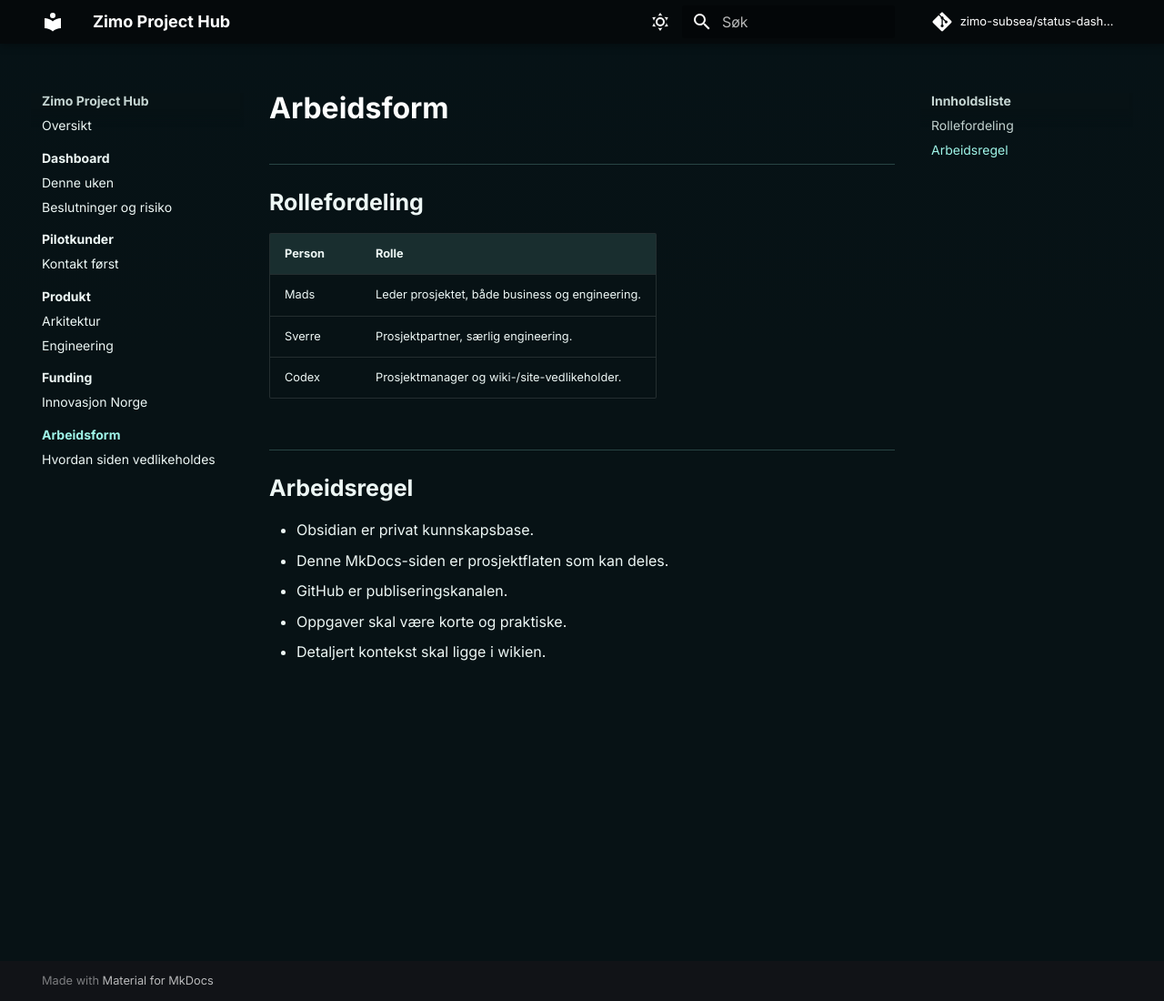
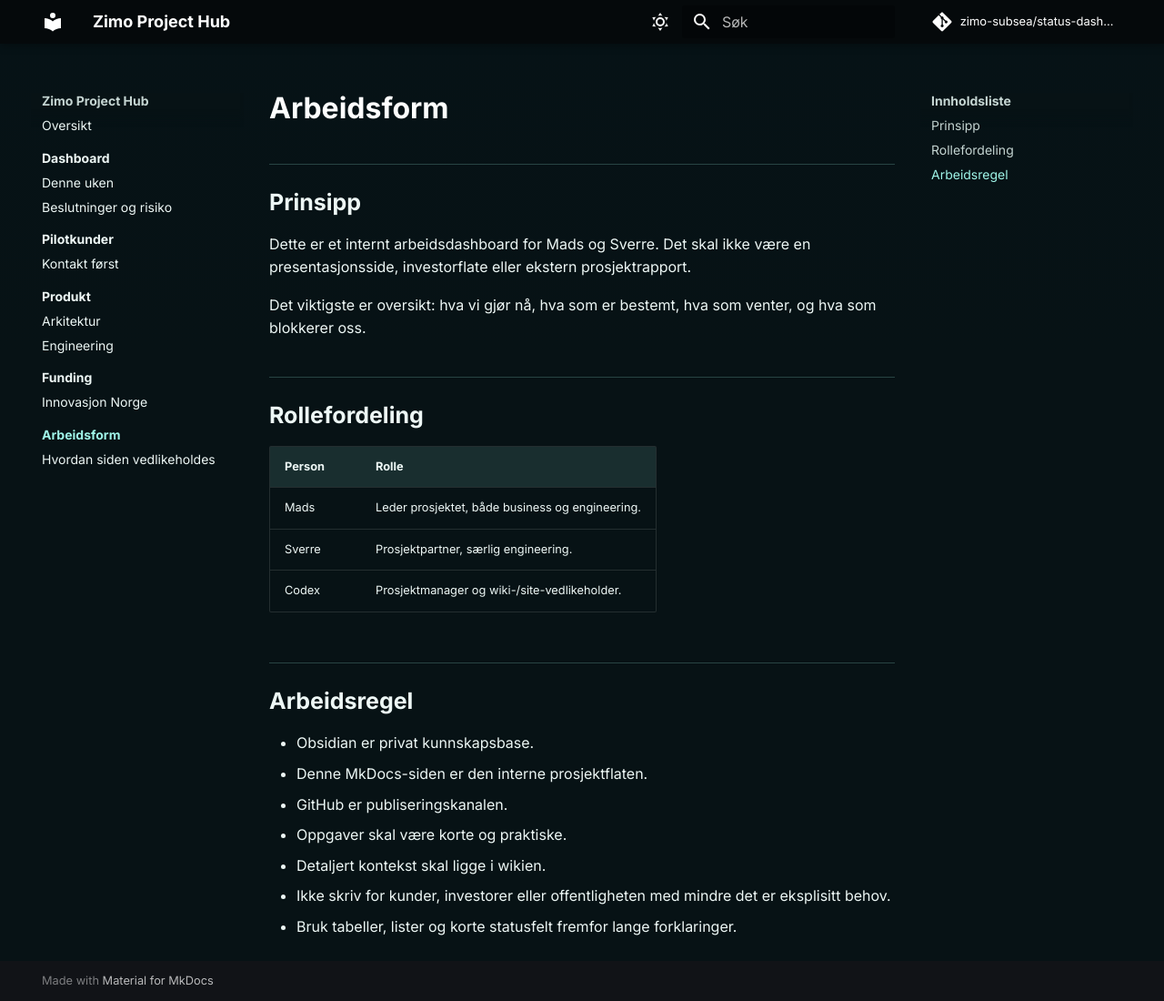
Before and after one commit to zimo-subsea/status-dashboard, an MkDocs documentation site: the page built from docs/arbeidsform/index.md, in a window 1280 px wide and 1100 px high. Shown: the whole window at 91% size. Built offline with MkDocs 1.6.1 and Material for MkDocs 9.7.7, drawn with Linux system fonts in a browser that asks for light colours; comment, search, counter and statistics services are not loaded.

Commit message:
Clarify internal dashboard audience

```diff
--- a/docs/arbeidsform/index.md
+++ b/docs/arbeidsform/index.md
@@ -1,4 +1,10 @@
 # Arbeidsform
+
+## Prinsipp
+
+Dette er et internt arbeidsdashboard for Mads og Sverre. Det skal ikke være en presentasjonsside, investorflate eller ekstern prosjektrapport.
+
+Det viktigste er oversikt: hva vi gjør nå, hva som er bestemt, hva som venter, og hva som blokkerer oss.
 
 ## Rollefordeling
 
@@ -11,7 +17,9 @@
 ## Arbeidsregel
 
 - Obsidian er privat kunnskapsbase.
-- Denne MkDocs-siden er prosjektflaten som kan deles.
+- Denne MkDocs-siden er den interne prosjektflaten.
 - GitHub er publiseringskanalen.
 - Oppgaver skal være korte og praktiske.
 - Detaljert kontekst skal ligge i wikien.
+- Ikke skriv for kunder, investorer eller offentligheten med mindre det er eksplisitt behov.
+- Bruk tabeller, lister og korte statusfelt fremfor lange forklaringer.
```
